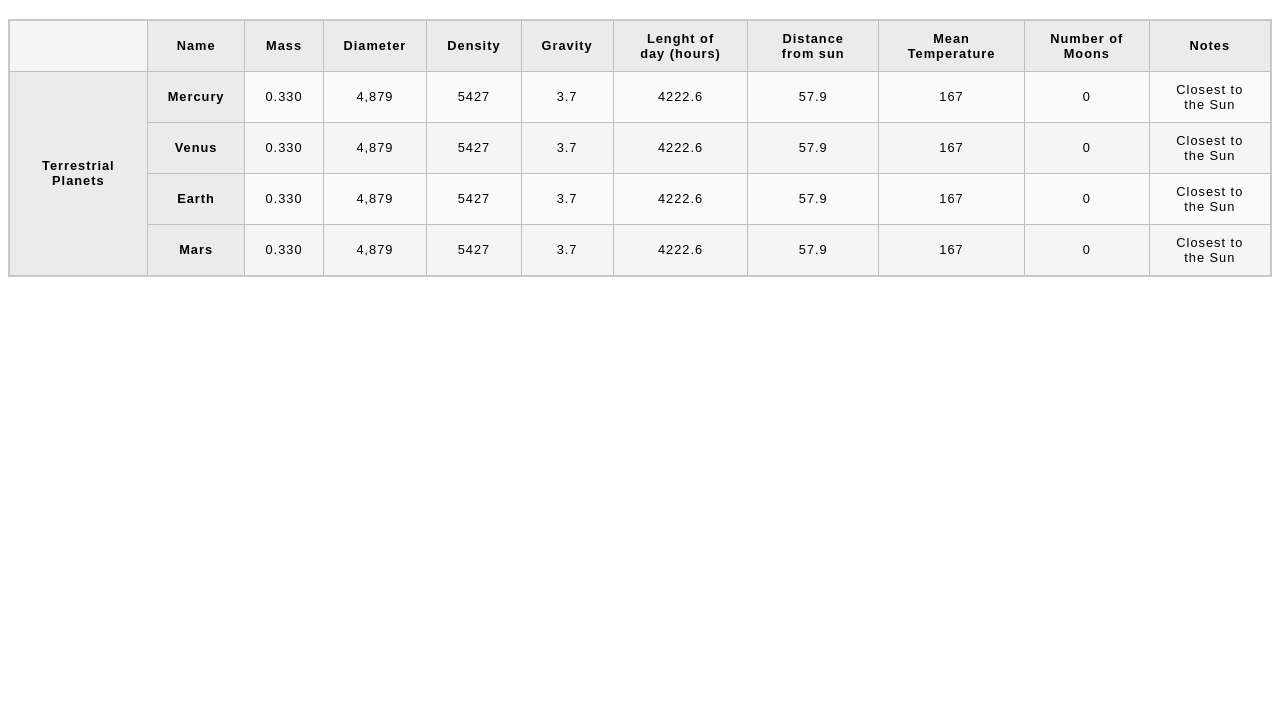
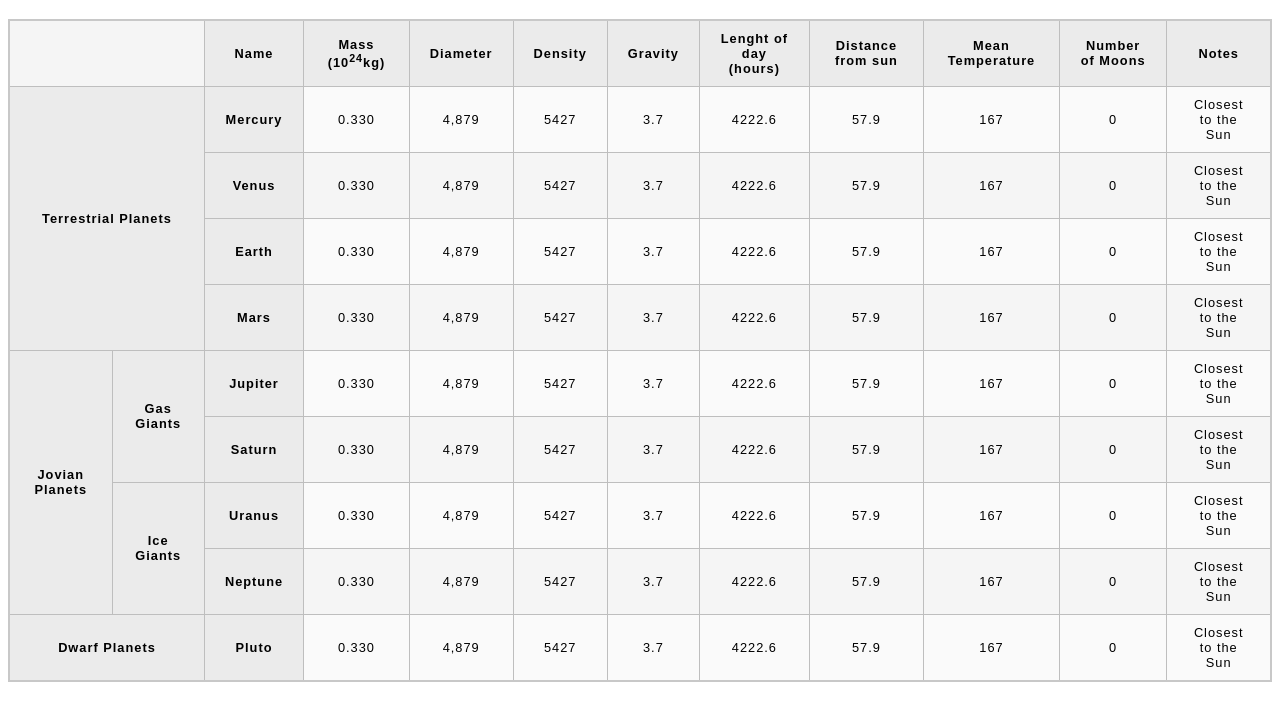
Before and after one commit to UshaMoses/ushamoses.github.io, a plain HTML site: page assignment2/part2/index.html in a window 1280 px wide. Shown: the part 61-782 px from the top of the page. Drawn offline with Linux system fonts and the light colour scheme.

Commit message:
finished adding planet structure and  started adding dimentions

```diff
--- a/assignment2/part2/index.html
+++ b/assignment2/part2/index.html
@@ -20,7 +20,7 @@ This is the first  webpage for the assignment 2 part 1, a bug information page i
         <tr>
         <td colspan="2"></td>
         <th>Name</th>
-        <th>Mass</th>
+        <th>Mass (10<sup>24</sup>kg)</th>
         <th>Diameter</th>
         <th>Density</th>
         <th>Gravity</th>
@@ -84,6 +84,76 @@ This is the first  webpage for the assignment 2 part 1, a bug information page i
         <td>Closest to the Sun</td>
         </tr>
 
+        <tr>
+        <th rowspan="4">Jovian Planets</td>
+        <th rowspan="2">Gas Giants</td>
+        <th>Jupiter</th>
+        <td>0.330</td>
+        <td>4,879</td>
+        <td>5427</td>
+        <td>3.7</td>
+        <td>4222.6</td>
+        <td>57.9</td>
+        <td>167</td>
+        <td>0</td>
+        <td>Closest to the Sun</td>
+        </tr>
+
+        <tr>
+        <th>Saturn</th>
+        <td>0.330</td>
+        <td>4,879</td>
+        <td>5427</td>
+        <td>3.7</td>
+        <td>4222.6</td>
+        <td>57.9</td>
+        <td>167</td>
+        <td>0</td>
+        <td>Closest to the Sun</td>
+        </tr>
+
+        <tr>
+        <th rowspan="2">Ice Giants</td>
+        <th>Uranus</th>
+        <td>0.330</td>
+        <td>4,879</td>
+        <td>5427</td>
+        <td>3.7</td>
+        <td>4222.6</td>
+        <td>57.9</td>
+        <td>167</td>
+        <td>0</td>
+        <td>Closest to the Sun</td>
+        </tr>
+
+
+        <tr>
+        <th>Neptune</th>
+        <td>0.330</td>
+        <td>4,879</td>
+        <td>5427</td>
+        <td>3.7</td>
+        <td>4222.6</td>
+        <td>57.9</td>
+        <td>167</td>
+        <td>0</td>
+        <td>Closest to the Sun</td>
+        </tr>
+
+        <tr>
+        <th colspan="2">Dwarf Planets</td>
+        <th>Pluto</th>
+        <td>0.330</td>
+        <td>4,879</td>
+        <td>5427</td>
+        <td>3.7</td>
+        <td>4222.6</td>
+        <td>57.9</td>
+        <td>167</td>
+        <td>0</td>
+        <td>Closest to the Sun</td>
+        </tr>
+
 
 
 
```
